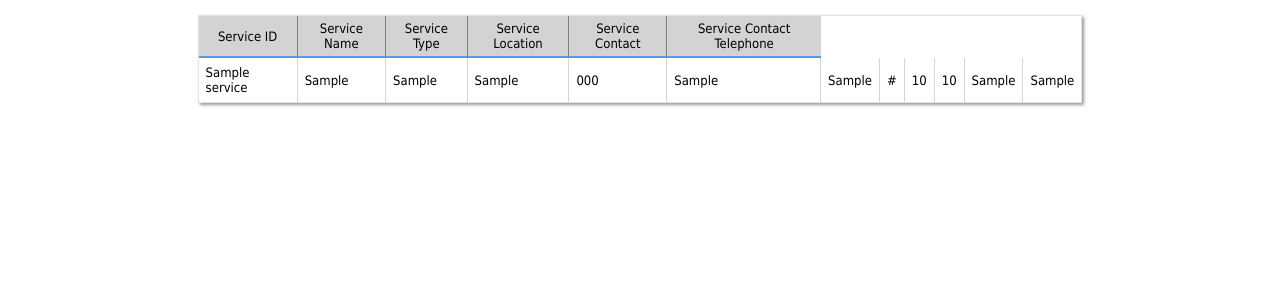
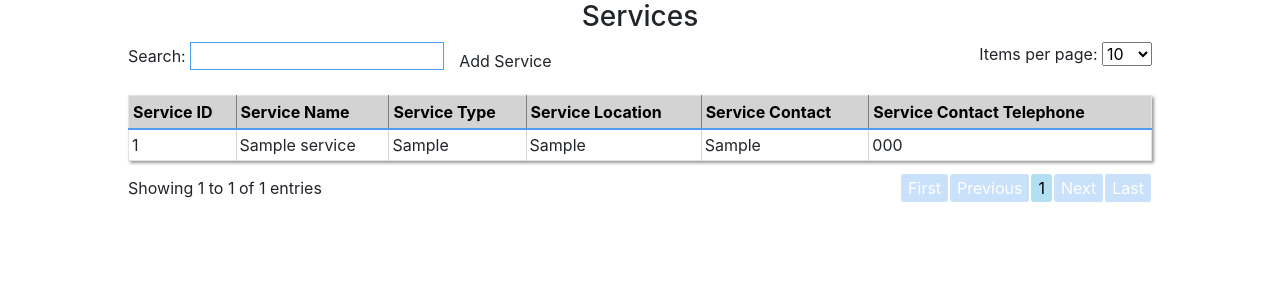
Before and after one commit to gkodikara/ccc-line, a CodeIgniter app: page /index.php/services/index in a window 1280 px wide. Shown: the top 300 px of the page. Run offline with CodeIgniter, Linux system fonts and the light colour scheme; tables that the repository leaves empty or names only in its code hold one stand-in row (values such as "Sample post"); some libraries are stand-ins or nearby versions.

Commit message:
Fully working?

```diff
--- a/application/controllers/services.php
+++ b/application/controllers/services.php
@@ -5,7 +5,6 @@ class Services extends CI_Controller {
 	function __construct() {
 		parent::__construct();
 		$this->load->model("services_model");
-		// $this->load->library('pagination');
 		$this->load->library("table");
 
 	}
@@ -16,17 +15,8 @@ class Services extends CI_Controller {
 		$this->load->view("footer");
 	}
 
-	function get_services() {
-		// $config['per_page'] = 20;
-
-		// $service_data = $this->services_model->get_services_list($config['per_page'], $this->uri->segment(3));
+	function get_services($return_json = false) {
 		$service_data = $this->services_model->get_services_list();
-
-		// $config['base_url'] = base_url('index.php/services/get_services');
-		// $config['total_rows'] = $service_data["total_count"];
-		// $config['full_tag_open'] = "<div class='pagination'>";
-		// $config['full_tag_close'] = "</div>";
-		// $this->pagination->initialize($config);
 
 		$this->table->set_heading("Service ID",
 									"Service Name",
@@ -40,11 +30,71 @@ class Services extends CI_Controller {
 			"services_table" => $this->table->generate($service_data["results"])
 		);
 
-		if ($this->input->post("ajax")) {
-			echo json_encode($this->load->view("services_table", $data, true));
+		if ($return_json) {
+			echo json_encode($data);
 		} else {
-			$this->load->view("services", $data);
+			$this->load->view("services_table", $data);
 		}
+	}
+
+	function get_services_paginate() {
+		$this->load->library('pagination');
+
+		$config['per_page'] = 20;
+
+		$service_data = $this->services_model->get_services_list($config['per_page'], $this->uri->segment(3));
+		$service_data = $this->services_model->get_services_list();
+
+		$config['base_url'] = base_url('index.php/services/get_services');
+		$config['total_rows'] = $service_data["total_count"];
+		$config['full_tag_open'] = "<div class='pagination'>";
+		$config['full_tag_close'] = "</div>";
+
+		$this->pagination->initialize($config);
+
+		$data = array(
+			"services_table" => $this->table->generate($service_data["results"])
+		);
+
+		$this->load->view("services", $data);
+
+	}
+
+	function add_service() {
+		$service_name = $this->input->post("service_name");
+		$service_type = $this->input->post("service_type");
+		$service_location = $this->input->post("service_location");
+		$service_contact = $this->input->post("service_contact");
+		$service_contact_telephone = $this->input->post("service_contact_telephone");
+
+
+		$this->services_model->add_service($service_name,
+			$service_type,
+			$service_location,
+			$service_contact,
+			$service_contact_telephone);
+
+		return $this->get_services(true);
+	}
+
+	function update_service() {
+		$service_id = $this->input->post("service_id");
+		$service_name = $this->input->post("service_name");
+		$service_type = $this->input->post("service_type");
+		$service_location = $this->input->post("service_location");
+		$service_contact = $this->input->post("service_contact");
+		$service_contact_telephone = $this->input->post("service_contact_telephone");
+
+
+		$this->services_model->update_service(
+			$service_id,
+			$service_name,
+			$service_type,
+			$service_location,
+			$service_contact,
+			$service_contact_telephone);
+
+		return $this->get_services(true);
 	}
 
 }
--- a/application/models/services_model.php
+++ b/application/models/services_model.php
@@ -6,7 +6,13 @@
     }
 
     function get_services_list() {
-    	$query = $this->db->query('SELECT * FROM services');
+    	$query = $this->db->query('SELECT id,
+                                        service_name,
+                                        service_type,
+                                        service_location,
+                                        service_contact,
+                                        service_contact_telephone
+                                        FROM services');
                                     // LIMIT ?
                                     // OFFSET ?', array($limit, (int) $offset));
     	$results = array();
@@ -20,6 +26,52 @@
             "total_count" => $total_results_count
             );
     }
+
+    function get_services_list_paginate($limit, $offset) {
+        $query = $this->db->query('SELECT * FROM services
+                                    LIMIT ?
+                                    OFFSET ?', array($limit, (int) $offset));
+        $results = array();
+        $total_results_count = $this->db->get("services")->num_rows();
+        foreach ($query->result() as $service) {
+            $results[] = (array) $service;
+        }
+
+        return array(
+            "results" => $results,
+            "total_count" => $total_results_count
+            );
+    }
+
+    function add_service($service_name, $service_type, $service_location, $service_contact, $service_contact_telephone) {
+        //This doesn't work - find out why...
+        // $sql = 'INSERT INTO services (service_name, service_type, service_location, service_contact, service_contact_telephone)
+        //             VALUES ($service_name, $service_type, $service_location, $service_contact, $service_contact_telephone)';
+        // $this->db->simple_query($sql);
+
+        $data = array(
+            "service_name" => $service_name,
+            "service_type" => $service_type,
+            "service_location" => $service_location,
+            "service_contact" => $service_contact,
+            "service_contact_telephone" => $service_contact_telephone
+            );
+
+        $this->db->insert('services', $data);
+    }
+
+    function update_service($service_id, $service_name, $service_type, $service_location, $service_contact, $service_contact_telephone) {
+        $data = array(
+            "service_name" => $service_name,
+            "service_type" => $service_type,
+            "service_location" => $service_location,
+            "service_contact" => $service_contact,
+            "service_contact_telephone" => $service_contact_telephone
+        );
+
+        $this->db->where('id', $service_id);
+        $this->db->update('services', $data);
+    }
 }
 
 
--- a/application/views/footer.php
+++ b/application/views/footer.php
@@ -1,6 +1,3 @@
-	<!--Library Scrippts-->
-	<script type="text/javascript" src="<?= base_url(); ?>assets/js/jquery.js"></script>
-	<script type="text/javascript" src="<?= base_url(); ?>assets/js/jquery.dataTables.min.js"></script>
 
 	<!--Our Scripts-->
 	<script type="text/javascript" src="<?= base_url(); ?>assets/js/table.js"></script>
--- a/application/views/header.php
+++ b/application/views/header.php
@@ -4,6 +4,13 @@
 	<meta http-equiv="Content-Type" content="text/html; charset=utf-8" />
 	<link rel="stylesheet" type="text/css" href="<?= base_url(); ?>assets/css/table.css">
 	<link rel="stylesheet" type="text/css" href="<?= base_url(); ?>assets/css/main.css">
+	<link rel="stylesheet" type="text/css" href="<?= base_url(); ?>assets/css/bootstrap.min.css">
+
+	<!--Library Scrippts-->
+	<script type="text/javascript" src="<?= base_url(); ?>assets/js/jquery.js"></script>
+	<script type="text/javascript" src="<?= base_url(); ?>assets/js/jquery.dataTables.min.js"></script>
+	<script type="text/javascript" src="<?= base_url(); ?>assets/js/bootstrap.min.js"></script>
+
 
   </head>
   <body>
--- a/application/views/services_table.php
+++ b/application/views/services_table.php
@@ -1,3 +1,54 @@
 <div class="services-table-container">
-	<?= $services_table; ?>
+	<h3>Services</h3>
+	<div class="table-wrapper">
+		<?= $services_table; ?>
+	</div>
 </div>
+<div style="display:none;" class="service-modal modal fade">
+<div class="modal-header">
+		<button type="button" class="close" data-dismiss="modal" aria-hidden="true">&times;</button>
+		<h4 class="service-modal-header">Add Service</h4>
+  	</div>
+    <div class="modal-body">
+    	<div class="add-service-toggle">
+			<form class="form-horizontal">
+				<div class="control-group">
+					<label class="control-label" for="service_name">Service Name</label>
+				<div class="controls">
+					<input type="text" id="service_name" placeholder="Type Service Name...">
+				</div>
+				</div>
+				<div class="control-group">
+					<label class="control-label" for="service_type">Service Type</label>
+					<div class="controls">
+						<input type="text" id="service_type" placeholder="Type Service Type...">
+					</div>
+				</div>
+				<div class="control-group">
+					<label class="control-label" for="service_location">Service Location</label>
+					<div class="controls">
+						<input type="text" id="service_location" placeholder="Type Service Location...">
+					</div>
+				</div>
+				<div class="control-group">
+					<label class="control-label" for="service_contact">Contact Name</label>
+					<div class="controls">
+						<input type="text" id="service_contact" placeholder="Type Contact Name...">
+					</div>
+				</div>
+				<div class="control-group">
+					<label class="control-label" for="service_contact_telephone">Contact Telephone</label>
+					<div class="controls">
+						<input type="text" id="service_contact_telephone" placeholder="Type Telephone Number...">
+					</div>
+				</div>
+			</form>
+		</div>
+
+  	</div>
+  	<div class="modal-footer">
+	    <a href="#" style="display:none;" class="btn pull-left delete-button btn-danger" data-dismiss="modal"><i class="icon-trash icon-white"></i> Delete Service</a>
+	    <a href="#" class="btn" data-dismiss="modal"><i class="icon-remove"></i> Close</a>
+  		<a href="#" class="btn service-save"><i class="icon-file"></i> Save</a>
+	</div>
+</div>
--- a/assets/css/main.css
+++ b/assets/css/main.css
@@ -1,3 +1,8 @@
 body {
 	font-family: tahoma;
 }
+
+.modal-header {
+	background-color: #4F9DEF;
+	color: #ffffff;
+}
--- a/assets/css/table.css
+++ b/assets/css/table.css
@@ -1,6 +1,6 @@
 .paginate_button, .paginate_active {
 	background-color: #4F9DEF;
-	text-decoration: none;
+	text-decoration: none !important;
 	padding: 4px 7px;
 	color: #ffffff;
 	margin: 0px 1px;
@@ -18,9 +18,9 @@
 	color: #000000;
 }
 
-table td{
+table td {
 	border-right: 1px solid lightgray;
-	padding: 7px;
+	padding: 3px;
 }
 
 td:last-child, th:last-child {
@@ -30,8 +30,8 @@ td:last-child, th:last-child {
 th {
 	border-right: 1px solid gray;
 	border-bottom: 2px solid #4F9DEF;
-	padding: 5px;
-	font-weight: normal;
+	padding: 4px;
+	font-weight: bold;
 	background-color: lightgray;
 	color: #000000;
 }
@@ -46,23 +46,26 @@ tr:hover {
 }
 
 tr:first-child:hover {
-	cursor: arrow;
 }
 
 table {
 	margin: 15px 0px;
-	font-size: 13px;
+	/*font-size: 13px;*/
 	border: 1px solid #e3e3e3;
 	box-shadow: 2px 2px 3px #999;
 	max-height: 200px;
 	overflow: auto;
 	width: 100%;
+	clear: both;
 }
 
 .services-table-container {
-	width: 70%;
+	width: 80%;
 	margin: 0 auto;
-	font-size: 12px;
+}
+
+.services-table-container, label {
+	/*font-size: 12px !important;*/
 }
 
 .dataTables_paginate, .dataTables_length {
@@ -76,6 +79,19 @@ table {
 .dataTables_filter, .dataTables_length {
 	margin-bottom: 3px;
 }
+
+.dataTables_length select {
+	width: 50px;
+}
+
 .dataTables_filter input {
-	border: 1px solid #4F9DEF;
+	border: 1px solid #4F9DEF !important;
 }
+
+h1, h2, h3, h4, h5 {
+	text-align: center;
+}
+
+.add-service-button {
+	margin: 0px 2px;
+}
--- a/assets/js/table.js
+++ b/assets/js/table.js
@@ -1,12 +1,35 @@
 fnApplyPagination();
 fnInitDatatable();
+fnInit();
 
-function fnInitDatatable() {
-	$("table").dataTable({
+function fnInitDatatable(bDestroyExisting) {
+
+	if (bDestroyExisting) {
+		oDataTable.fnDestroy();
+	}
+
+	oDataTable = $(".services-table-container .table-wrapper table").dataTable({
 		"sPaginationType": "full_numbers"
+	});
+
+	$(".dataTables_filter").after("<button class='btn add-service-button'><i class='icon-plus'></i> Add Service</button>");
+}
+
+function fnInit() {
+	$(".services-table-container").undelegate(".add-service-button", "click");
+	$(".services-table-container").delegate(".add-service-button", "click", function(){
+		fnAddUpdateService("add");
+	});
+
+	$(".services-table-container table").undelegate("tr", "click");
+	$(".services-table-container table").delegate("tr", "click", function(){
+		var sSelectedRowId = $(this).children("td:first-child").html();
+		fnPopulateModalInput($(this));
+		fnAddUpdateService("update", sSelectedRowId);
 	});
 }
 
+//For Codeigniter Pagination
 function fnApplyPagination() {
 $(".pagination a").unbind();
 	$(".pagination a").click(function() {
@@ -26,3 +49,112 @@ $(".pagination a").unbind();
 		return false;
 	});
 }
+
+function fnAddUpdateService(sType, sServiceId) {
+	$(".service-modal .modal-body input").css("border-color", "#ccc");
+
+	switch(sType) {
+		case "add":
+			$(".service-modal-header").html("Add Service");
+			$(".service-modal .modal-footer .delete-button").hide();
+			$.each($(".service-modal .modal-body input"), function(iIndex, oObj){
+				$(this).val("");
+			});
+		break;
+
+		case "update":
+			if (typeof sServiceId != "undefined") {
+				$(".service-modal-header").html("Update Service");
+				$(".service-modal .modal-footer .delete-button").show();
+			} else {
+				$(".service-modal").modal("hide");
+			}
+		break;
+	}
+
+	$(".service-modal").modal();
+
+	$(".service-modal").undelegate(".service-save", "click");
+
+	$(".service-modal").delegate(".service-save", "click", function(){
+		if (fnValidation(".service-modal .modal-body form")) {
+
+			var oData = fnGetFormData();
+
+			switch(sType) {
+				case "add":
+					$.ajax({
+						url: "add_service",
+						data: oData,
+						type: "POST",
+						dataType: "json",
+						success: function(response) {
+							$(".services-table-container .table-wrapper").html(response.services_table);
+							fnInitDatatable();
+							fnInit();
+							$(".service-modal").modal("hide");
+						}
+					});
+				break;
+
+				case "update":
+					oData.service_id = sServiceId;
+					oData.ajax = 1;
+					$.ajax({
+						url: "update_service",
+						data: oData,
+						type: "POST",
+						dataType: "json",
+						success: function(response) {
+							$(".services-table-container .table-wrapper").html(response.services_table);
+							fnInitDatatable();
+							fnInit();
+							$(".service-modal").modal("hide");
+						}
+					});
+				break;
+			}
+
+		}
+	});
+}
+
+function fnGetFormData() {
+	var oData = {
+		"service_name": $("#service_name").val(),
+		"service_type": $("#service_type").val(),
+		"service_location": $("#service_location").val(),
+		"service_contact": $("#service_contact").val(),
+		"service_contact_telephone": $("#service_contact_telephone").val(),
+
+	};
+
+	return oData;
+}
+
+function fnPopulateModalInput(oTableRow) {
+	$("#service_name").val($(oTableRow).children("td").eq(1).html());
+	$("#service_type").val($(oTableRow).children("td").eq(2).html());
+	$("#service_location").val($(oTableRow).children("td").eq(3).html());
+	$("#service_contact").val($(oTableRow).children("td").eq(4).html());
+	$("#service_contact_telephone").val($(oTableRow).children("td").eq(5).html());
+
+}
+
+
+function fnValidation(sContainerDivClass) {
+		var iValidCount = 0;
+		$.each($(sContainerDivClass + " input"), function(iIndex, oObj){
+			if ($.trim($(this).val()) == "") {
+				$(this).css("border-color", "red");
+			} else {
+				$(this).css("border-color", "green");
+				iValidCount++;
+			}
+		});
+		if ($(sContainerDivClass + " input").length == iValidCount) {
+			return true;
+		} else {
+			return false;
+		}
+}
```
Also changed, not shown: assets/js/jquery.dataTables.min.js, 1 other file.
